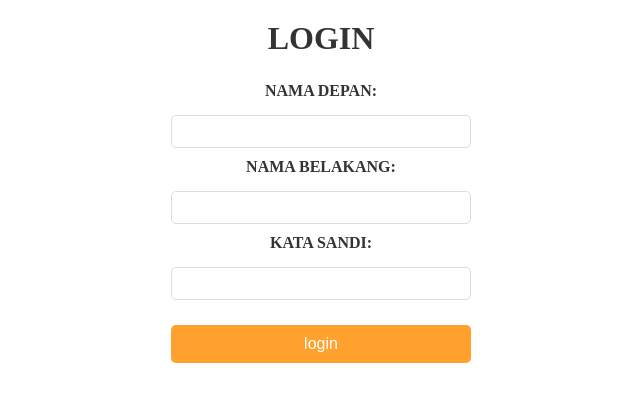
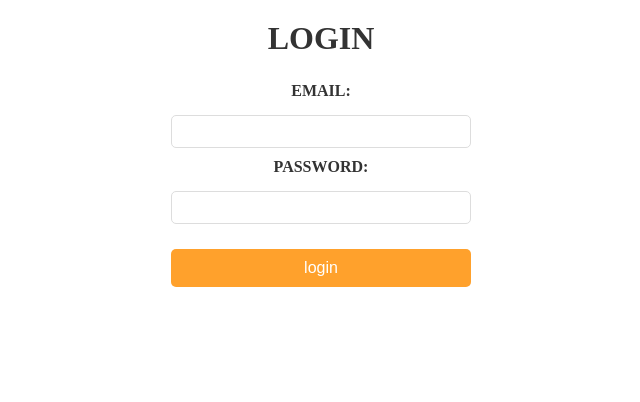
Before and after one commit to muhammadzidanfadilah/Project-rpl-Penjualan-Kue, a PHP site: page /login.php in a window 1280 px wide. Shown: the top 402 px of the page, without its empty margins (319-959 px from the left). Run offline with PHP 8.4, Linux system fonts and the light colour scheme.

Commit message:
Update login.php

```diff
--- a/project.php/login.php
+++ b/project.php/login.php
@@ -124,14 +124,11 @@ $conn = mysqli_connect($host, $user, $pass, $db);
     <h1>login<h1>
     <form action="process_login.php" method="POST">
     <form action="#" method="post" onsubmit="return redirectToLogin()">
-            <label for="nama_depan">Nama Depan:</label>
-            <input type="text" id="nama_depan" name="nama_depan" required>
+           <label for="Email">email:</label>
+            <input type="text" id="email" name="email" required>
 
-            <label for="nama_belakang">Nama Belakang:</label>
-            <input type="text" id="nama_belakang" name="nama_belakang" required>
-
-            <label for="kata_sandi">Kata Sandi:</label>
-            <input type="password" id="kata_sandi" name="kata_sandi" required>
+            <label for="password">password:</label>
+            <input type="Password" id="email" name="email" required>
 
             <button type="submit">login</button>
     </form>
```
